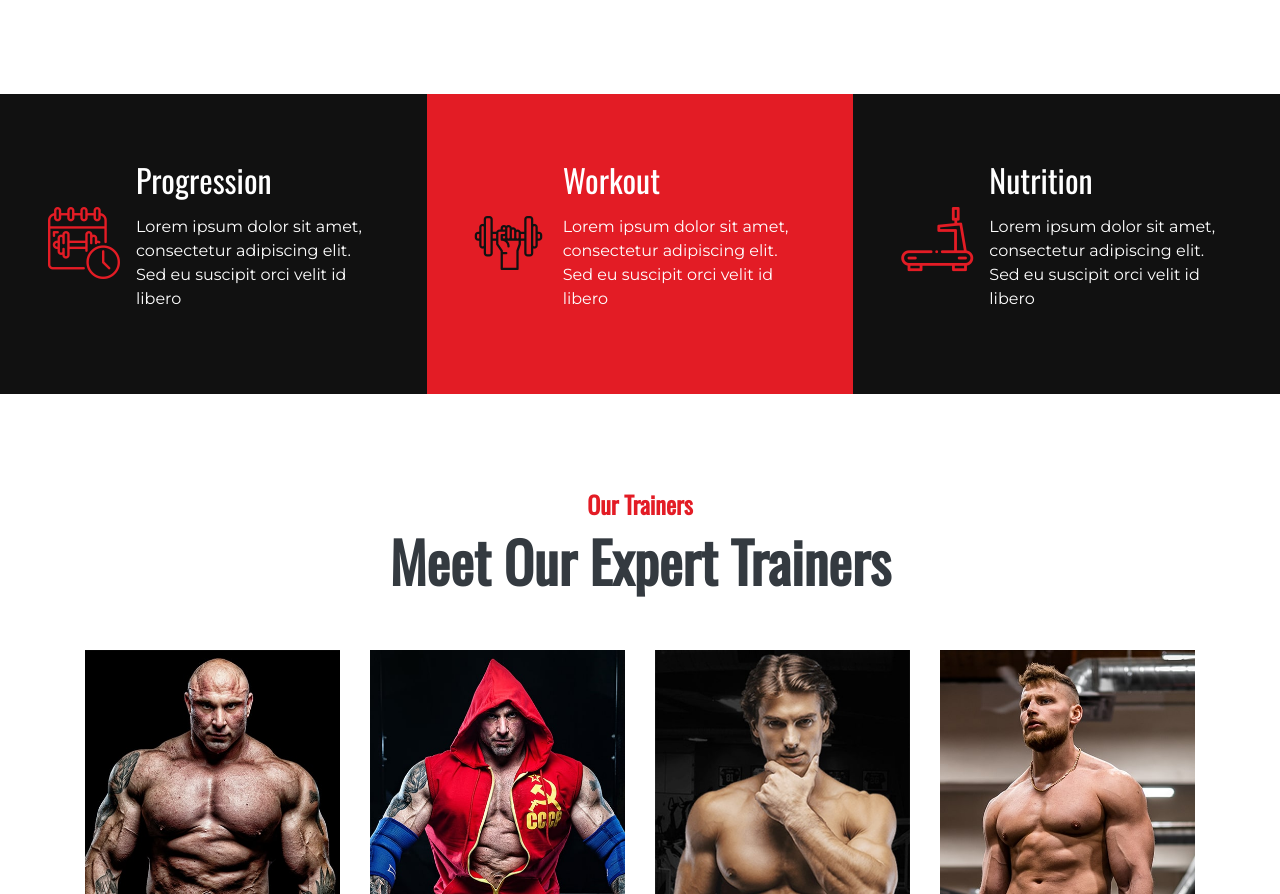
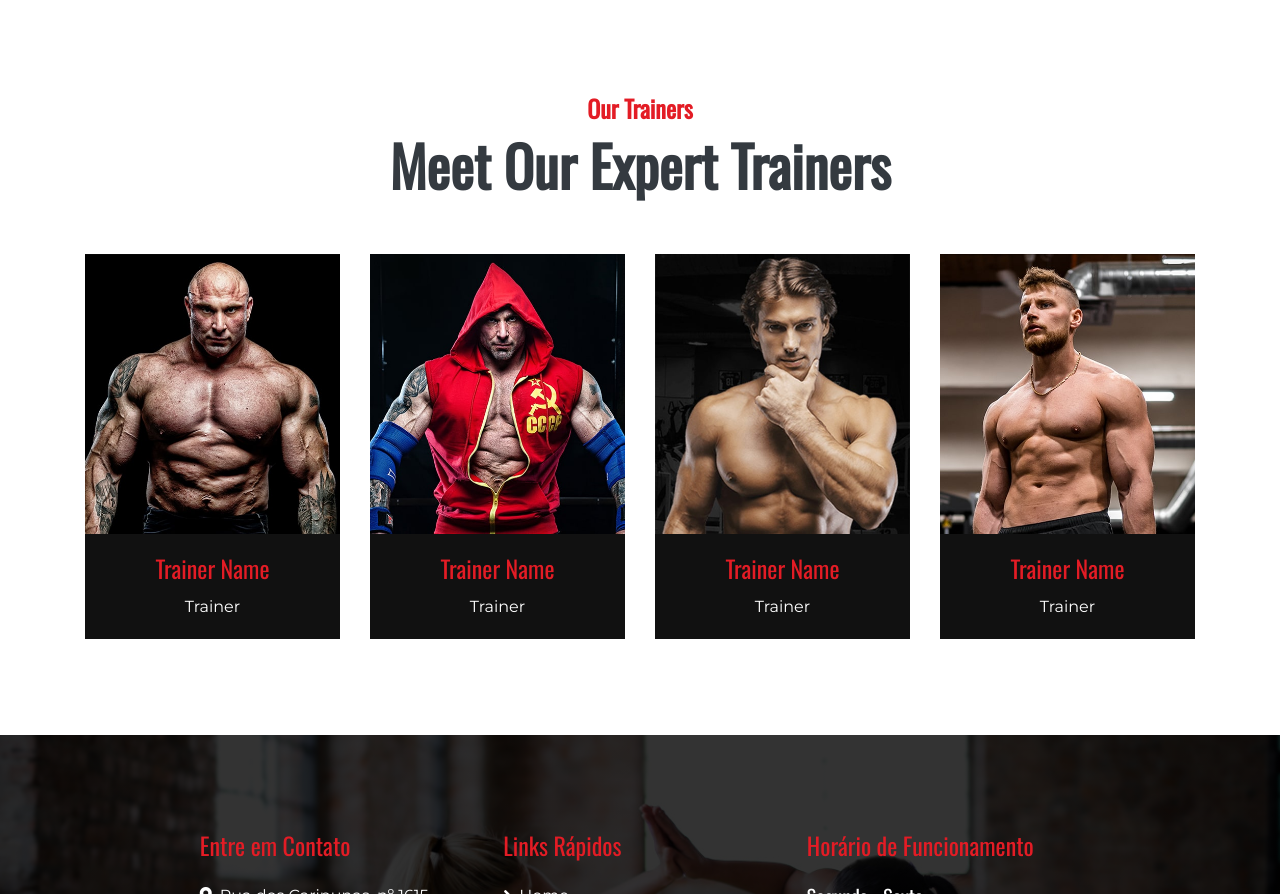
Before and after one commit to annacarolinadamasceno/upfit, a plain HTML site: page about.html in a window 1280 px wide. Shown: the part 1038-1932 px from the top of the page. Drawn offline with nearby package versions, Linux system fonts and the light colour scheme.

Commit message:
:fire: retira seção

```diff
--- a/about.html
+++ b/about.html
@@ -73,45 +73,6 @@
         </div>
     </div>
     <!-- About End -->
-
-
-    <!-- Features Start -->
-    <div class="container-fluid my-5">
-        <div class="row">
-            <div class="col-lg-4 p-0">
-                <div class="d-flex align-items-center bg-secondary text-white px-5" style="min-height: 300px;">
-                    <i class="flaticon-training display-3 text-primary mr-3"></i>
-                    <div class="">
-                        <h2 class="text-white mb-3">Progression</h2>
-                        <p>Lorem ipsum dolor sit amet, consectetur adipiscing elit. Sed eu suscipit orci velit id libero
-                        </p>
-                    </div>
-                </div>
-            </div>
-            <div class="col-lg-4 p-0">
-                <div class="d-flex align-items-center bg-primary text-white px-5" style="min-height: 300px;">
-                    <i class="flaticon-weightlifting display-3 text-secondary mr-3"></i>
-                    <div class="">
-                        <h2 class="text-white mb-3">Workout</h2>
-                        <p>Lorem ipsum dolor sit amet, consectetur adipiscing elit. Sed eu suscipit orci velit id libero
-                        </p>
-                    </div>
-                </div>
-            </div>
-            <div class="col-lg-4 p-0">
-                <div class="d-flex align-items-center bg-secondary text-white px-5" style="min-height: 300px;">
-                    <i class="flaticon-treadmill display-3 text-primary mr-3"></i>
-                    <div class="">
-                        <h2 class="text-white mb-3">Nutrition</h2>
-                        <p>Lorem ipsum dolor sit amet, consectetur adipiscing elit. Sed eu suscipit orci velit id libero
-                        </p>
-                    </div>
-                </div>
-            </div>
-        </div>
-    </div>
-    <!-- Features End -->
-
 
     <!-- Team Start -->
     <div class="container pt-5 team">
```
